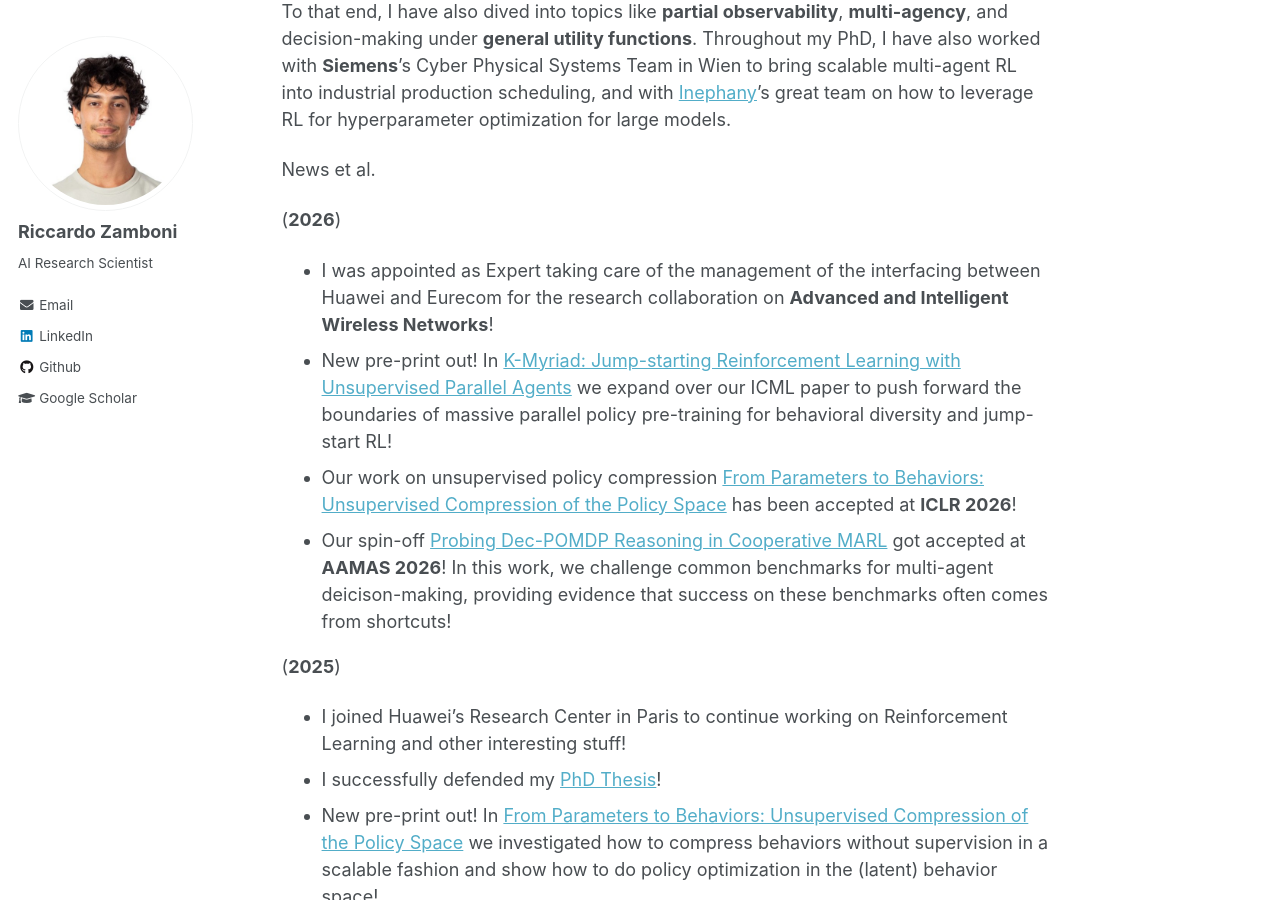
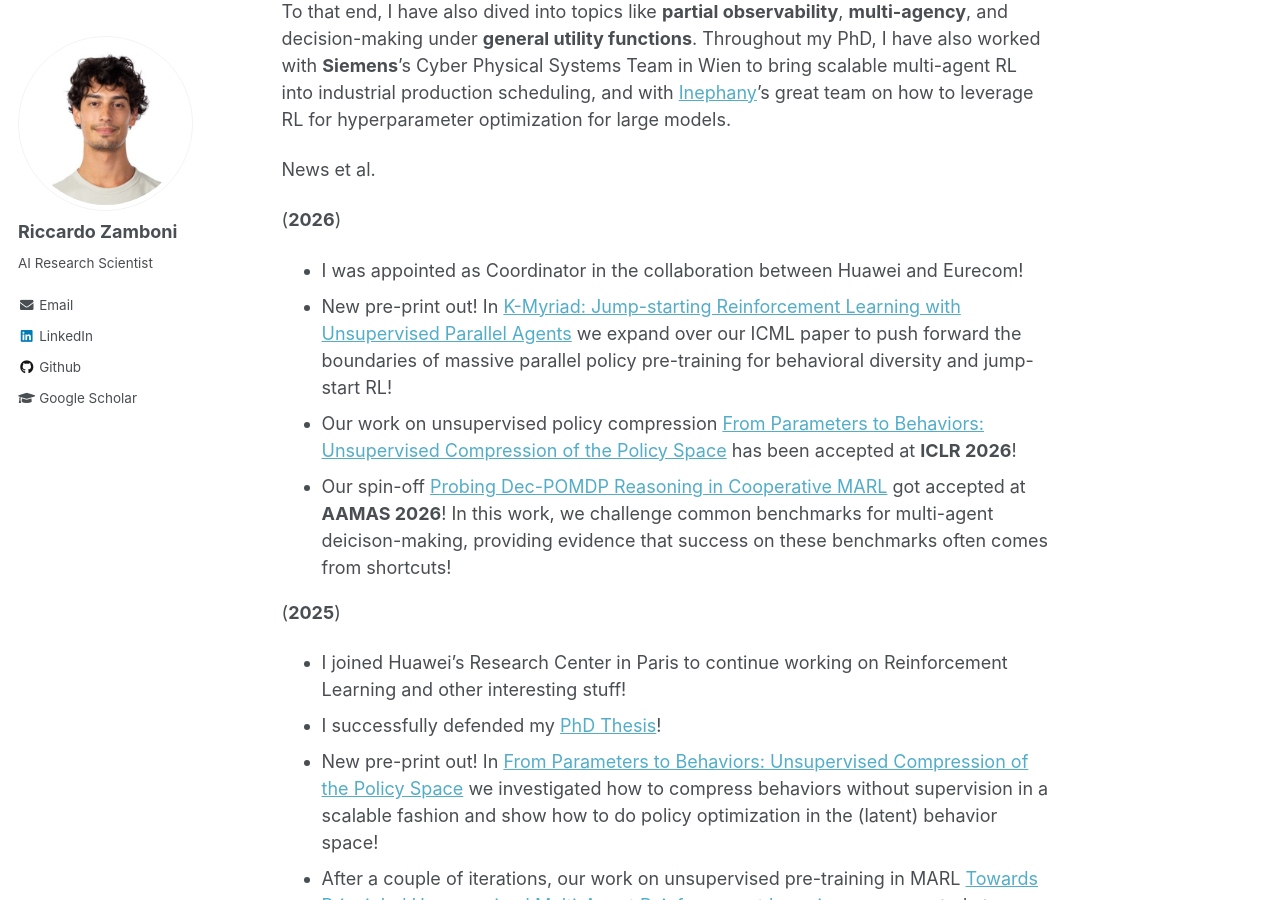
Before and after one commit to RiccZamboni/ricczamboni.github.io, a Jekyll site: the page built from _pages/about.md, in a window 1280 px wide and 900 px high, scrolled down 606 px. Built offline with Jekyll 4.4.1, drawn with Linux system fonts in a browser that asks for light colours.

Commit message:
Revise appointment role in Huawei collaboration
Updated appointment details in the collaboration with Huawei and Eurecom.

```diff
--- a/_pages/about.md
+++ b/_pages/about.md
@@ -23,7 +23,7 @@ To that end, I have also dived into topics like **partial observability**, **mul
 News et al.
 
 (**2026**)
-- I was appointed as Expert taking care of the management of the interfacing between Huawei and Eurecom for the research collaboration on **Advanced and Intelligent Wireless Networks**!
+- I was appointed as Coordinator in the collaboration between Huawei and Eurecom!
 - New pre-print out! In [K-Myriad: Jump-starting Reinforcement Learning with Unsupervised Parallel Agents](https://arxiv.org/abs/2601.18580) we expand over our ICML paper to push forward the boundaries of massive parallel policy pre-training for behavioral diversity and jump-start RL!
 - Our work on unsupervised policy compression [From Parameters to Behaviors: Unsupervised Compression of the Policy Space](https://arxiv.org/abs/2509.22566) has been accepted at **ICLR 2026**!
 - Our spin-off [Probing Dec-POMDP Reasoning in Cooperative MARL](https://arxiv.org/abs/2602.20804) got accepted at **AAMAS 2026**! In this work, we challenge common benchmarks for multi-agent deicison-making, providing evidence that success on these benchmarks often comes from shortcuts!
```
